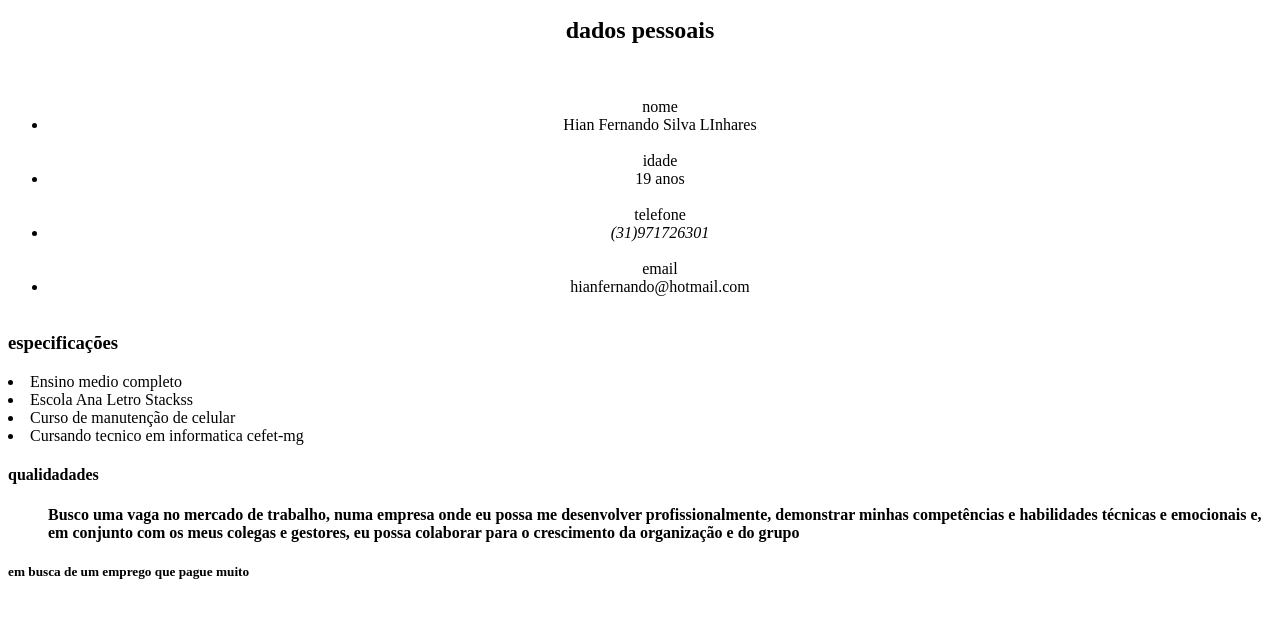
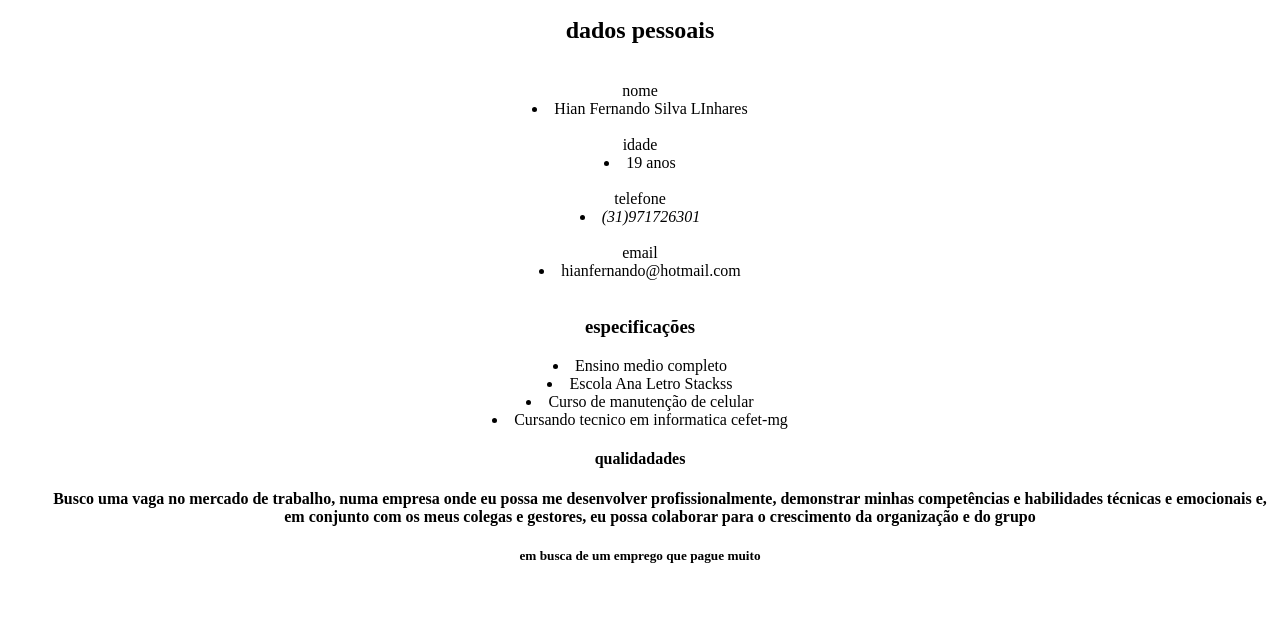
Before and after one commit to linhareshian/curriculo, a plain HTML site: page index.html in a window 1280 px wide. Shown: the part 101-718 px from the top of the page. Drawn offline with Linux system fonts and the light colour scheme.

Commit message:
Update index.html

```diff
--- a/index.html
+++ b/index.html
@@ -10,7 +10,7 @@
 </html><center><h1>Curriculo</center></h1>
 <img src="hian.html/foto.jpg" alt="some text" width=250 height=350/>
 <p><h2><center>dados pessoais</center></h2></p><br>
-<ul>
+
   <center> <dt>nome</dt></center>
   <center><li> Hian Fernando Silva LInhares</li></center><br>
   <center> <dt>idade</dt></center>
@@ -19,12 +19,12 @@
   <center><li><i>(31)971726301</i></li></center><br>
   <center><dt>email</dt></center>
   <center><li>hianfernando@hotmail.com</li><center><br>
-</ul>
-<h3>especificações</h3>
-    <li>Ensino medio completo</li>
-    <li>Escola Ana Letro Stackss</li>
-    <li>Curso de manutenção de celular</li>
-    <li> Cursando tecnico em informatica cefet-mg</li>
-<h4>qualidadades</h4>
-<ul><b><p>Busco uma vaga no mercado de trabalho, numa empresa onde eu possa me desenvolver profissionalmente, demonstrar minhas competências e habilidades técnicas e emocionais e, em conjunto com os meus colegas e gestores, eu possa colaborar para o crescimento da organização e do grupo</p></b></ul>
-<h5><p>em busca de um emprego que pague muito</p></h5>
+
+    <h3><center>especificações</center></h3>
+    <center><li>Ensino medio completo</li><center>
+    <center><li>Escola Ana Letro Stackss</li><center>
+      <center><li>Curso de manutenção de celular</li></center>
+      <center><li> Cursando tecnico em informatica cefet-mg</li></center>
+      <h4><center>qualidadades</center></h4>
+<center><ul><b><p>Busco uma vaga no mercado de trabalho, numa empresa onde eu possa me desenvolver profissionalmente, demonstrar minhas competências e habilidades técnicas e emocionais e, em conjunto com os meus colegas e gestores, eu possa colaborar para o crescimento da organização e do grupo</p></b></ul></center>
+<h5><center><p>em busca de um emprego que pague muito</p></center></h5>
```
